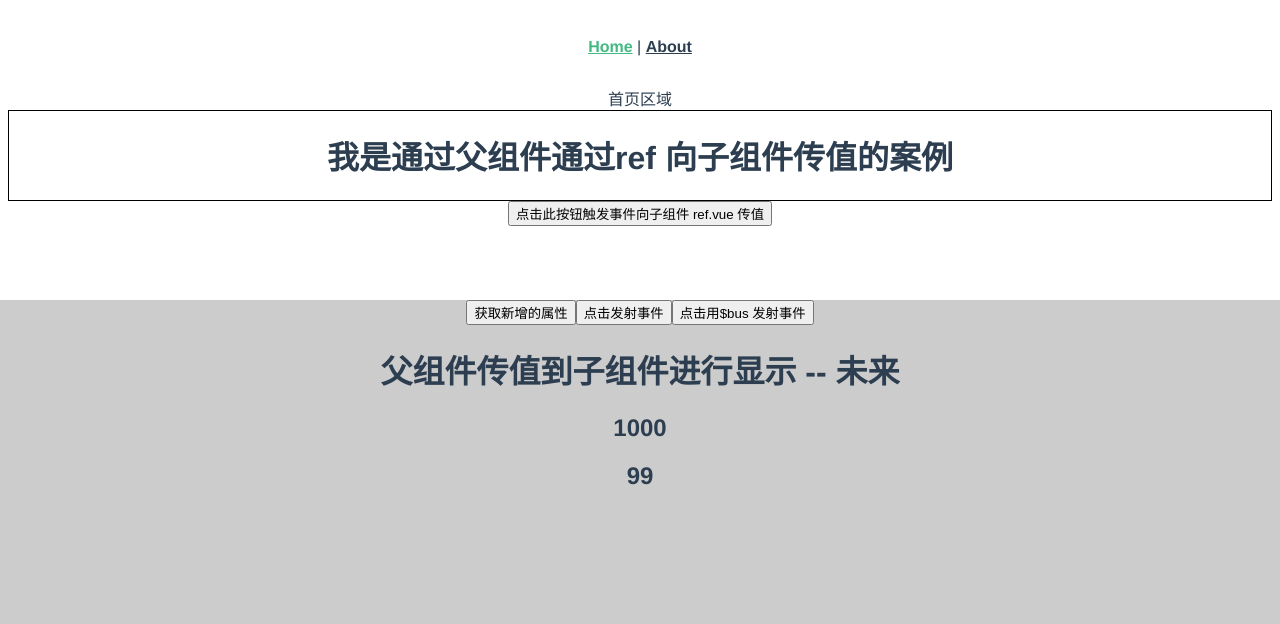
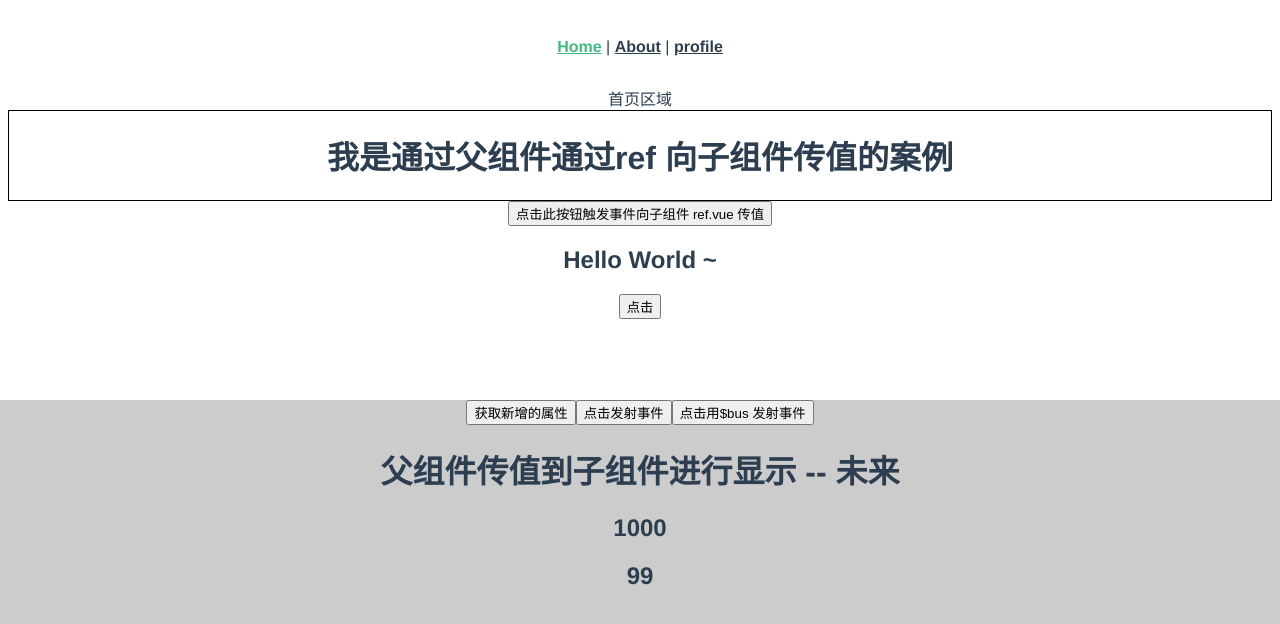
Before and after one commit to w615/learn_vue, a Vue app: page / in a window 1280 px wide. Shown: the top 624 px of the page. Built offline with nearby package versions, Linux system fonts and the light colour scheme.

Commit message:
learn forEach Map

```diff
--- a/src/App.vue
+++ b/src/App.vue
@@ -1,8 +1,11 @@
 <template>
   <div id="app">
     <div id="nav">
+      <!-- router-link  replace 设置不可后退的连接  tag属性 把默认转化的a标签转化为为 tag指向的标签   tag='button'-->
+      <!-- router-link-active    active-class='active'-->
       <router-link to="/">Home</router-link> |
-      <router-link to="/about">About</router-link>
+      <router-link to="/about">About</router-link> |
+      <router-link to="/profile">profile</router-link>
     </div>
     <router-view />
   </div>
--- /dev/null
+++ b/src/components/nextTick.vue
@@ -0,0 +1,46 @@
+<template>
+  <section>
+    <h1 ref="hello">{{ value }}</h1>
+    <button @click="get">点击</button>
+  </section>
+</template>
+<script>
+  export default {
+    data() {
+      return {
+        value: 'Hello World ~'
+      };
+    },
+    methods: {
+      get() {
+        this.value = '你好啊';
+        console.log(this.$refs['hello'].innerText);
+        this.$nextTick(() => {
+          console.log(this.$refs.hello.innerText);
+        });
+      }
+    },
+    mounted() {
+      console.log(333);
+      console.log(this.$refs['hello']);
+      this.$nextTick(() => {
+        console.log(444);
+        console.log(this.$refs['hello']);
+      });
+    },
+    created() {
+      console.log(111);
+      console.log(this.$refs['hello']);
+      this.$nextTick(() => {
+        console.log(222);
+        console.log(this.$refs['hello']);
+      });
+    }
+  }
+</script>
+<style  scoped>
+button{
+  cursor: pointer;
+}
+
+</style>
--- a/src/components/setBus.vue
+++ b/src/components/setBus.vue
@@ -62,7 +62,7 @@ export default {
   background: #ccc;
   position: absolute;
   bottom:0;
-  top:300px;
+  top:400px;
   left:0;
   right:0
 }
--- a/src/router/index.js
+++ b/src/router/index.js
@@ -21,12 +21,23 @@ const routes = [
       import(/* webpackChunkName: "about" */ "../views/About.vue"),
     meta: { title: "关于", affix: true },
   },
+  {
+    path: "/profile",
+    name: "profile",
+    // route level code-splitting
+    // this generates a separate chunk (about.[hash].js) for this route
+    // which is lazy-loaded when the route is visited.
+    component: () =>
+      import(/* webpackChunkName: "about" */ "../views/profile.vue"),
+    meta: { title: "个人中心", affix: true },
+  },
 ];
 
 const router = new VueRouter({
   mode: "history",
   base: process.env.BASE_URL,
   routes,
+  linkActiveClass: "active",
 });
 
 export default router;
--- a/src/views/Home.vue
+++ b/src/views/Home.vue
@@ -1,21 +1,26 @@
 <template>
   <div class="home"  >
     <div>首页区域</div>
+
     <SetBus msg="父组件传值到子组件进行显示"   @emitEvent="dosomething"/>
     <Ref  ref= "home"></Ref>
     <button @click= 'toVal'>点击此按钮触发事件向子组件 ref.vue 传值</button>
+    <NextTick/>
   </div>
 </template>
 
 <script>
 import SetBus from "@/components/setBus.vue";
 import Ref  from '../components/ref.vue' ;
+import NextTick  from '../components/nextTick' ;
+
 
 export default {
   name: "Home",
   components: {
     SetBus,
-    Ref
+    Ref,
+    NextTick
   },
   data() {
     return {
--- /dev/null
+++ b/src/views/profile.vue
@@ -0,0 +1,83 @@
+<template>
+  <div class="profile">
+        profile
+  </div>
+</template>
+
+<script>
+  export default {
+    /*
+    特点： 无返回值  不可break
+    forEach(currentValue,index,arr)方法用于调用数组的每个元素，并将元素传递给回调函数。
+     currentValue 当前元素
+      index 当前元素的索引值
+      arr   前元素所属的数组对象
+      使用forEach可以跳过空元素，
+      var arr = [1, 2, 3, 5, , 6, 7, 8, 9];
+        arr.forEach(function(item, index) {
+            console.log(item, index);
+        })
+      使用forEach复制数组的方法 (全部复制，不跳过空元素，)
+      var arr = [2, 4, 6, , 8, 3, 2];
+      var arr1 = [];
+      arr.forEach(function(item, index) {
+          arr1[index] = item;
+      })
+      console.log(arr1);
+
+    */
+  /*
+  特点： 有返回值 不可break
+    map(currentValue,index,arr) 方法返回一个新数组，数组中的元素为原始数组元素调用函数处理后的值。
+    currentValue 当前元素
+    index 当前元素的索引值
+    arr   前元素所属的数组对象
+var str = '12345';
+Array.prototype.map.call(str, function(x) {  //同时利用了call()方法
+return x;
+}).reverse().join('');
+
+  */
+
+/*
+forEach()返回值是undefined，不可以链式调用 map()返回一个新数组，原数组不会改变,由于有返回值所以可以实现链式调用
+
+*/
+    name:'profile',
+    data(){
+      return{
+        arr: [1,2,3,4,5],
+        num: [14,17,999,200,18,15,13,12,9,8,5],
+        count:[1,2,3,4,5],
+        str : '12345',
+      }
+    },
+    created(){
+      // map
+      let newstr= Array.prototype.map.call(this.str, function(x) {  //同时利用了call()方法
+      return x;
+      }).reverse().join(',');
+      console.log(newstr,60);
+      // forEach
+      this.count.forEach((element,index,count) => {
+          console.log(element,index,count,26); // 打开控制台 查看
+      });
+      console.log(17);
+      const res = this.num.map((i)=>{
+        if( i < 100 ){
+          return i
+        }
+        // return i
+      })
+      console.log(res,21);
+    },
+    methods:{
+    }
+  }
+</script>
+
+<style  scoped>
+.profile{
+  margin-left:20px;
+}
+</style>
```
Also changed, not shown: src/store/getters.js (added).
